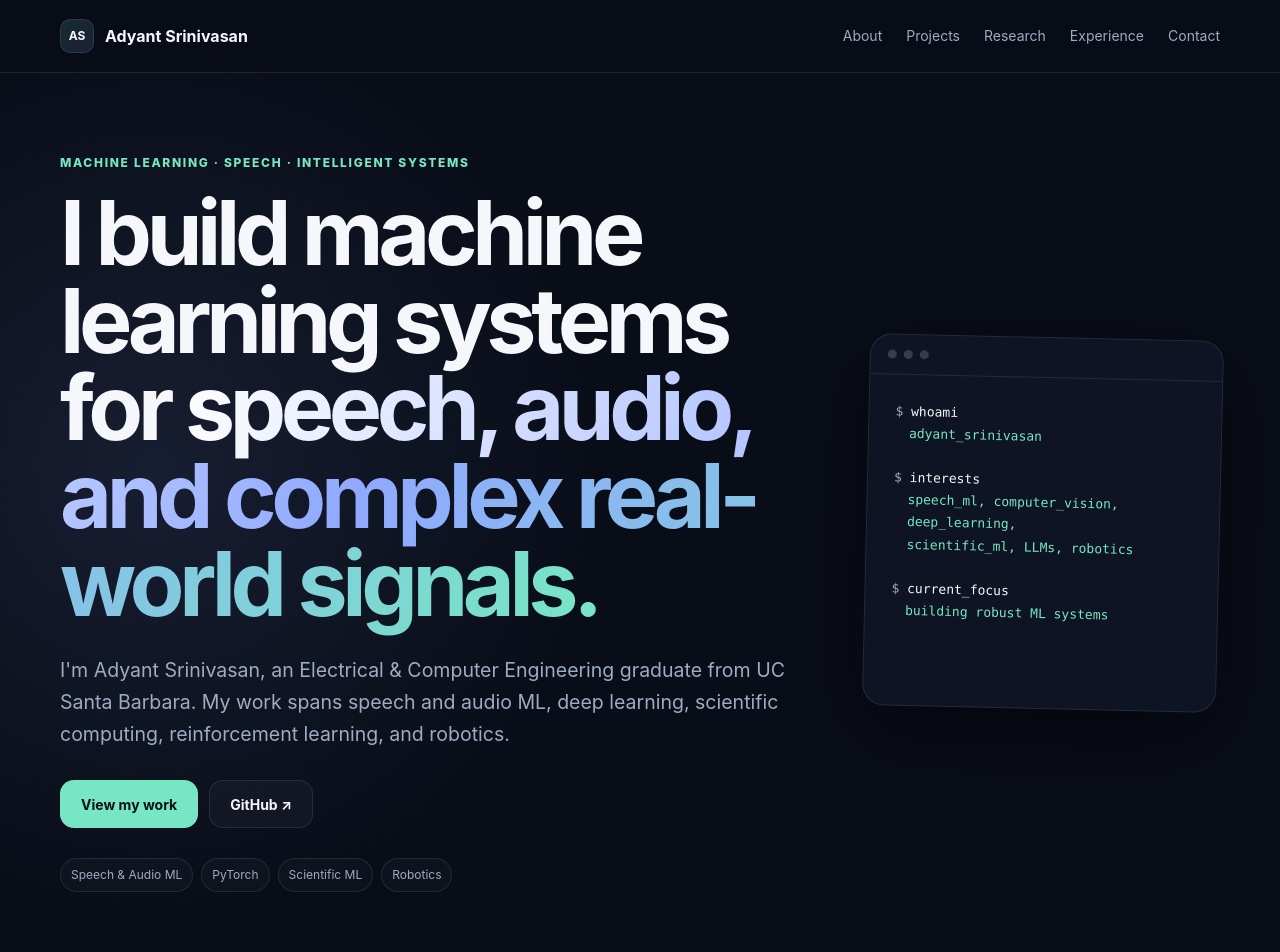
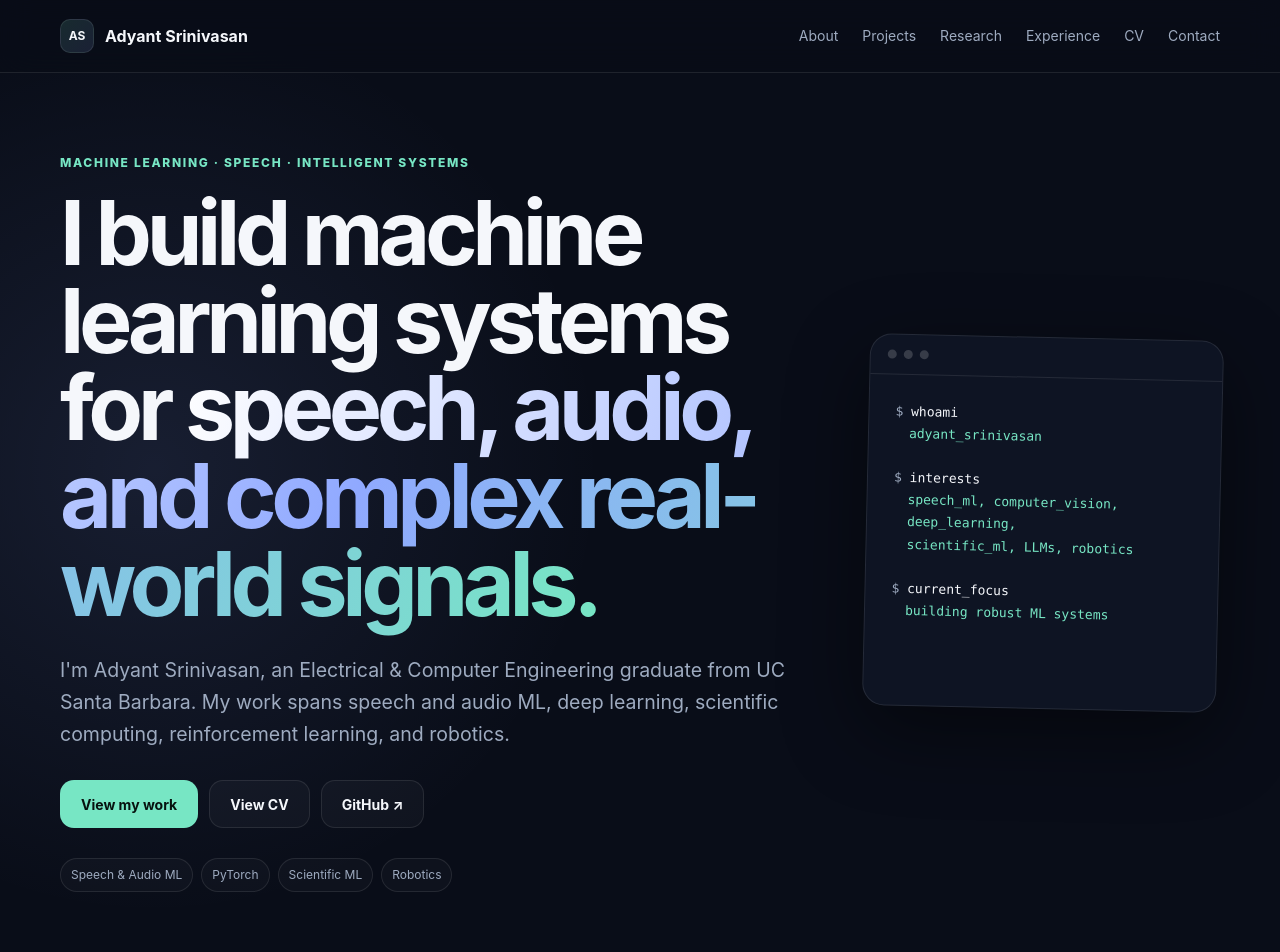
Before and after one commit to ad-srvn/ad-srvn.github.io, a plain HTML site: page index.html in a window 1280 px wide. Shown: the top 952 px of the page. Drawn offline with Linux system fonts and the light colour scheme.

Commit message:
Update navigation links in index.html

```diff
--- a/index.html
+++ b/index.html
@@ -23,14 +23,14 @@ section{padding:105px 0}.head{max-width:760px;margin-bottom:46px}.head h2,.conta
 </style>
 </head>
 <body>
-<header class="nav"><div class="navin wrap"><a class="brand" href="#top"><span class="mark">AS</span><span>Adyant Srinivasan</span></a><nav class="links"><a href="#about">About</a><a href="#projects">Projects</a><a href="#research">Research</a><a href="#experience">Experience</a><a href="#contact">Contact</a></nav></div></header>
+<header class="nav"><div class="navin wrap"><a class="brand" href="#top"><span class="mark">AS</span><span>Adyant Srinivasan</span></a><nav class="links"><a href="#about">About</a><a href="#projects">Projects</a><a href="#research">Research</a><a href="#experience">Experience</a><a href="cv.html">CV</a><a href="#contact">Contact</a></nav></div></header>
 <main id="top">
 <section class="hero wrap">
 <div>
 <p class="eyebrow">MACHINE LEARNING · SPEECH · INTELLIGENT SYSTEMS</p>
 <h1>I build machine learning systems for <span>speech, audio, and complex real-world signals.</span></h1>
 <p class="lead">I'm Adyant Srinivasan, an Electrical & Computer Engineering graduate from UC Santa Barbara. My work spans speech and audio ML, deep learning, scientific computing, reinforcement learning, and robotics.</p>
-<div class="actions"><a class="btn primary" href="#projects">View my work</a><a class="btn secondary" href="https://github.com/ad-srvn" target="_blank" rel="noreferrer">GitHub ↗</a></div>
+<div class="actions"><a class="btn primary" href="#projects">View my work</a><a class="btn secondary" href="cv.html">View CV</a><a class="btn secondary" href="https://github.com/ad-srvn" target="_blank" rel="noreferrer">GitHub ↗</a></div>
 <div class="chips"><span>Speech & Audio ML</span><span>PyTorch</span><span>Scientific ML</span><span>Robotics</span></div>
 </div>
 <div class="term" aria-hidden="true"><div class="dots"><i></i><i></i><i></i></div><div class="code"><div><span class="m">$</span> whoami</div><div class="o">adyant_srinivasan</div><br><div><span class="m">$</span> interests</div><div class="o">speech_ml, computer_vision, deep_learning,<br>scientific_ml, LLMs, robotics</div><br><div><span class="m">$</span> current_focus</div><div class="o">building robust ML systems</div></div></div>
@@ -59,7 +59,7 @@ section{padding:105px 0}.head{max-width:760px;margin-bottom:46px}.head h2,.conta
 <div class="timeline"><article><div class="when">UC Santa Barbara</div><div><h3>Research Assistant</h3><p>Neural numerical solvers, sparse computation, diagnostics, and decomposition methods for nonlinear PDEs.</p></div></article><article><div class="when">Anna University</div><div><h3>Student Researcher</h3><p>Speech anti-spoofing countermeasures, signal processing, speaker representations, and deep classification models.</p></div></article><article><div class="when">UC Santa Barbara</div><div><h3>M.S. Electrical & Computer Engineering</h3><p>Graduate study across machine learning, signal processing, scientific computing, and intelligent systems.</p></div></article><article><div class="when">Anna University</div><div><h3>B.E. Electronics & Communication Engineering</h3><p>Foundation in signals, communications, electronics, programming, and machine learning.</p></div></article></div>
 </section>
 
-<section id="contact" class="wrap contact"><div><p class="eyebrow">CONTACT</p><h2>Let's build something interesting.</h2><p>I'm interested in machine learning, speech and audio, research engineering, and intelligent systems.</p></div><div class="actions"><a class="btn primary" href="mailto:ad.srvn@gmail.com">Email me</a><a class="btn secondary" href="https://github.com/ad-srvn" target="_blank" rel="noreferrer">GitHub ↗</a></div></section>
+<section id="contact" class="wrap contact"><div><p class="eyebrow">CONTACT</p><h2>Let's build something interesting.</h2><p>I'm interested in machine learning, speech and audio, research engineering, and intelligent systems.</p></div><div class="actions"><a class="btn primary" href="mailto:ad.srvn@gmail.com">Email me</a><a class="btn secondary" href="cv.html">View CV</a><a class="btn secondary" href="https://github.com/ad-srvn" target="_blank" rel="noreferrer">GitHub ↗</a></div></section>
 </main>
 <footer class="footer wrap"><span>© <span id="y"></span> Adyant Srinivasan</span><a href="#top">Back to top ↑</a></footer>
 <script>document.getElementById("y").textContent=new Date().getFullYear();</script>
```
